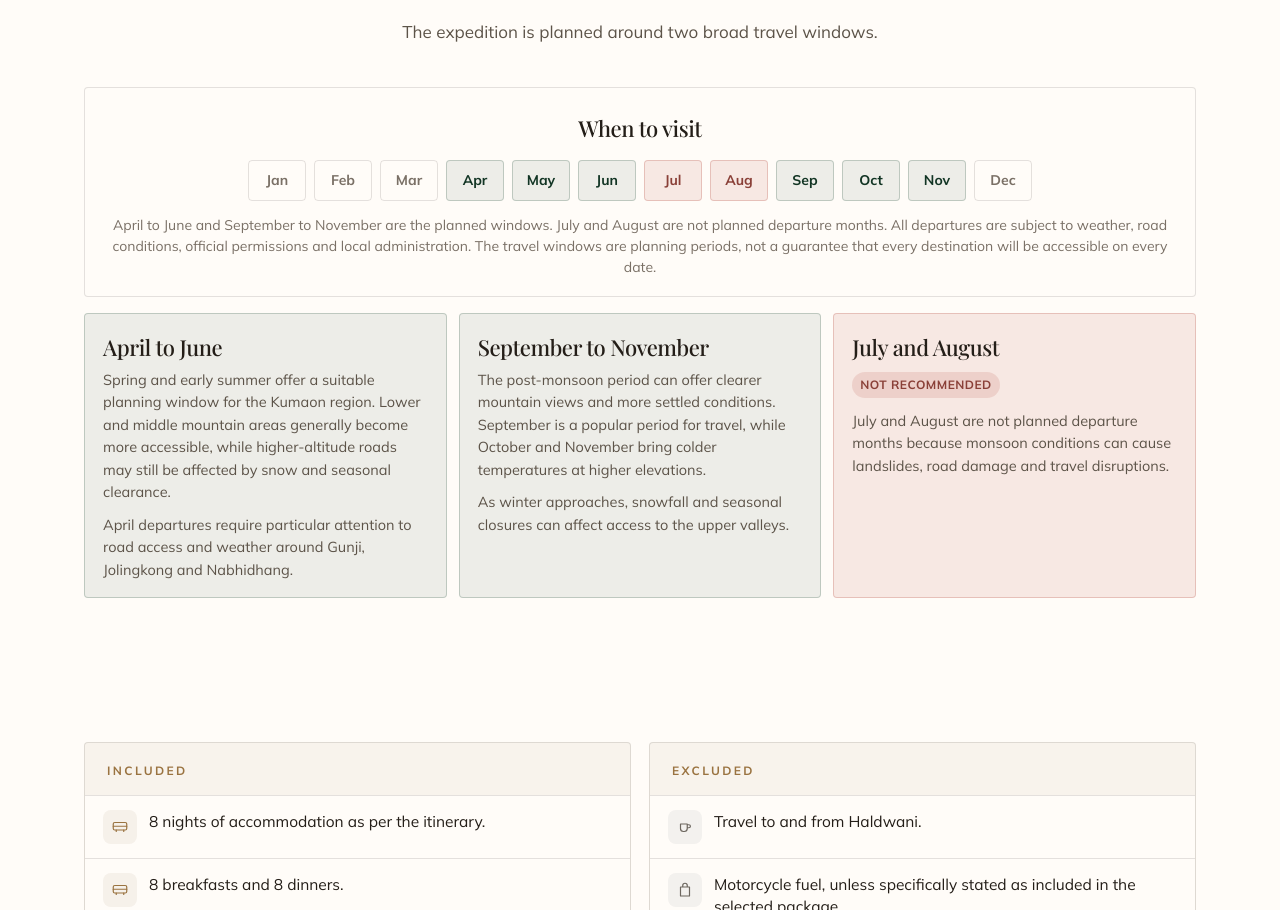
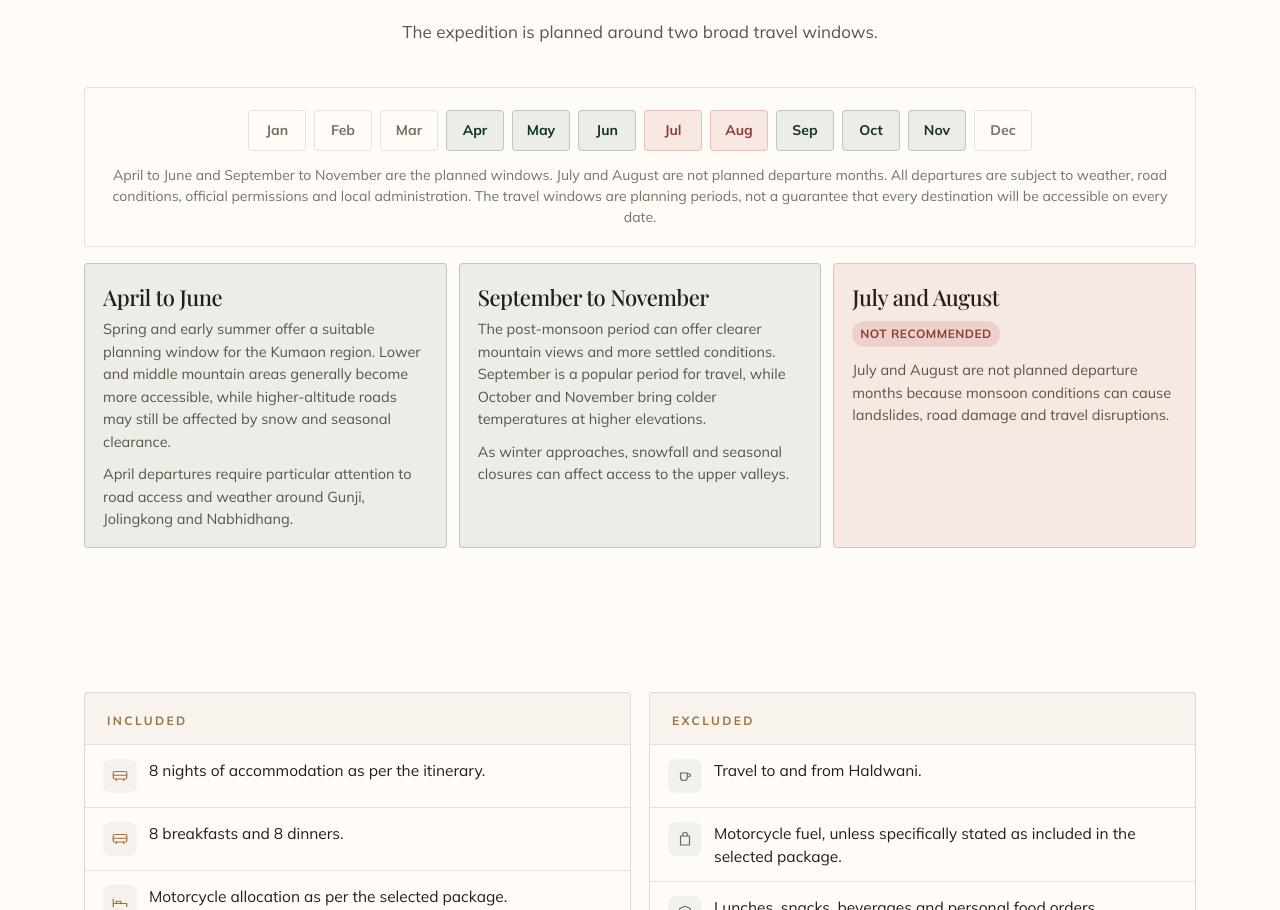
Before and after one commit to SHUBHxSHARMA/driftmates, a React (Vite) app: page /journeys/adi-kailash in a window 1280 px wide. Shown: the part 10751-11661 px from the top of the page. Built offline with nearby package versions, Linux system fonts and the light colour scheme; a web font is replaced by a local one.

Commit message:
Drop the extra When to visit line under the travel-season heading.

```diff
--- a/src/pages/Journey.jsx
+++ b/src/pages/Journey.jsx
@@ -601,7 +601,6 @@ function BestTime({ visit }) {
           <p className="visit-intro">{visit.intro}</p>
         </div>
         <div className="visit-months">
-          <h3>When to visit</h3>
           <div className="month-row">
             {visit.months.map((month) => (
               <span className={`month-pill is-${month.tone}`} key={month.m}>{month.m}</span>
```
